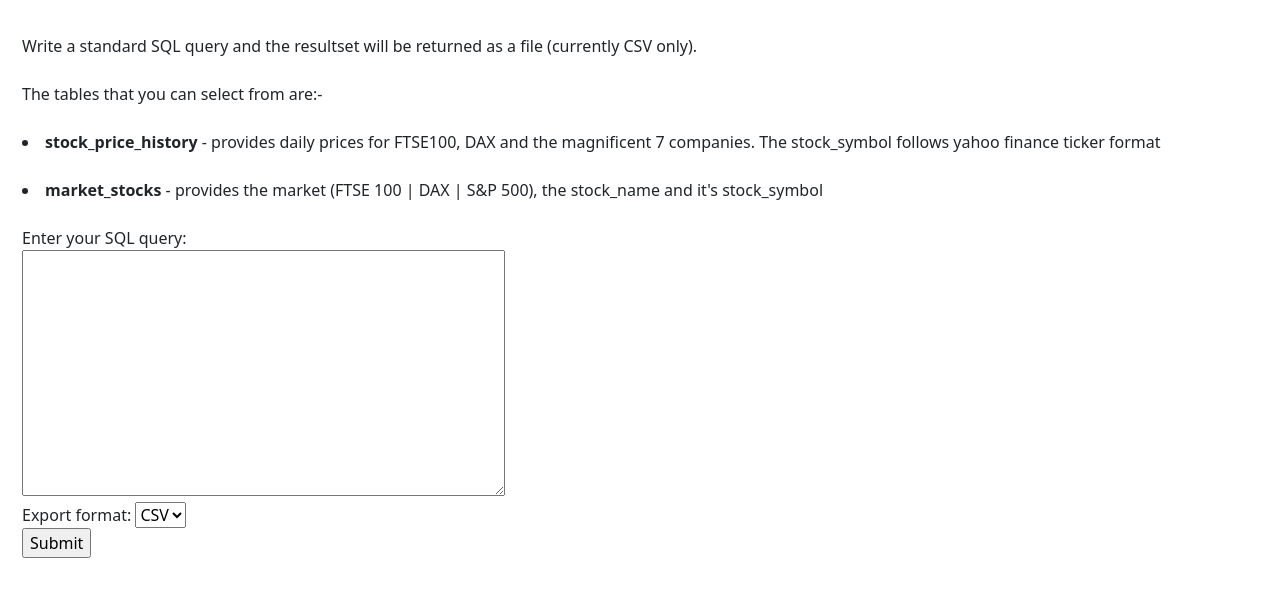
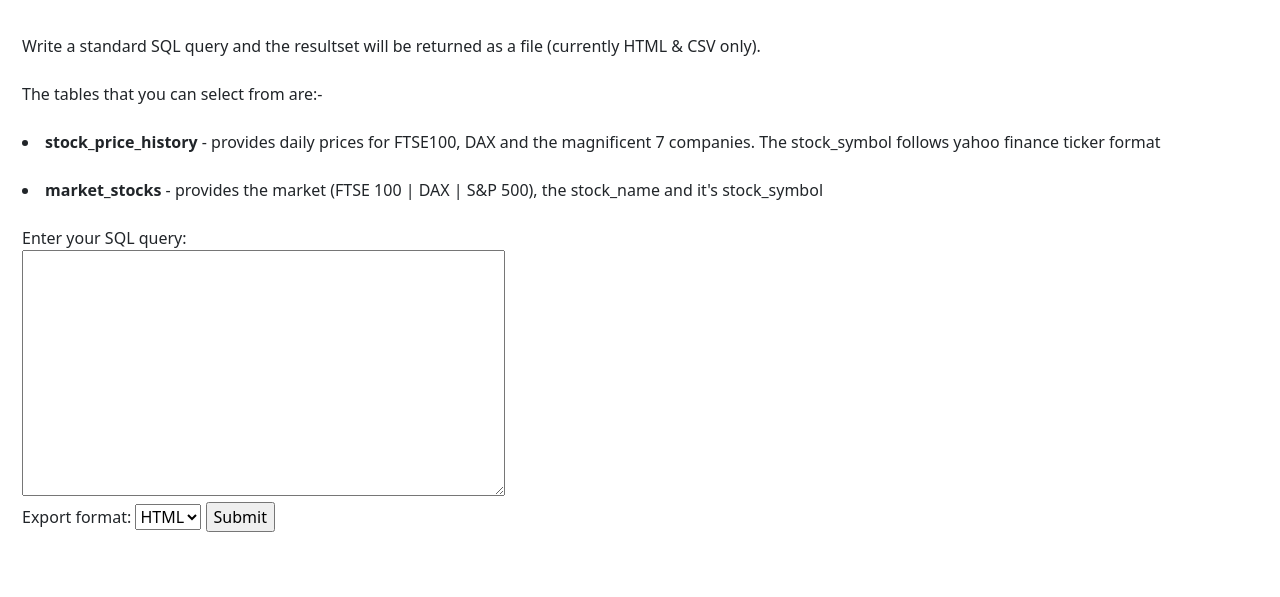
Before and after one commit to deytalytics/stock_plotter, a Flask app: page /sql in a window 1280 px wide. Shown: the part 56-653 px from the top of the page. Run offline with Flask 3, Linux system fonts and the light colour scheme; parts of the project's set-up code (start-up, migrations or seed data) failed here and were passed over; some libraries are stand-ins or nearby versions.

Commit message:
Added ability to output the sql resultset as a HTML table as well as CSV

```diff
--- a/app.py
+++ b/app.py
@@ -69,12 +69,15 @@ def query():
         # Execute the SQL query
         df = pd.read_sql_query(sql, engine)
 
-        # Export the result to CSV or Excel format
-        if request.form.get('export') == 'csv':
+        # Export the result to CSV or HTML format
+        export_format = request.form.get('export')
+        if export_format == 'csv':
             response = make_response(df.to_csv(index=False))
             response.headers['Content-Disposition'] = 'attachment; filename=result.csv'
             response.headers['Content-Type'] = 'text/csv'
             return response
+        elif export_format == 'html':
+            return render_template('resultset.html',  table=df.to_html(classes='table table-bordered table-striped', header="true", index=False))
     except ProgrammingError as e:
         error_message = str(e)
         error_message = error_message.split("(Background on this error at:")[0]
--- a/templates/sql.html
+++ b/templates/sql.html
@@ -17,7 +17,7 @@
     <div class="row">
         <div class="col-md-12">
                 <br>
-                Write a standard SQL query and the resultset will be returned as a file (currently CSV only).<br><br>
+                Write a standard SQL query and the resultset will be returned as a file (currently HTML & CSV only).<br><br>
                 The tables that you can select from are:-<br><br>
                 <li><b>stock_price_history</b> - provides daily prices for FTSE100, DAX and the magnificent 7 companies. The stock_symbol follows yahoo finance ticker format</li><br>
                 <li><b>market_stocks</b> - provides the market (FTSE 100 | DAX | S&P 500), the stock_name and it's stock_symbol</li>
@@ -34,8 +34,9 @@
                 <textarea id="sql" name="sql" rows="10" cols="50">{{ sql|default('') }}</textarea><br>
                 <label for="export">Export format:</label>
                 <select id="export" name="export">
+                    <option value="html" selected>HTML</option>
                     <option value="csv">CSV</option>
-                </select><br>
+                </select>
                 <input type="submit" value="Submit">
             </form>
         </div>
```
Also changed, not shown: templates/resultset.html (added, +21 -0 lines).
